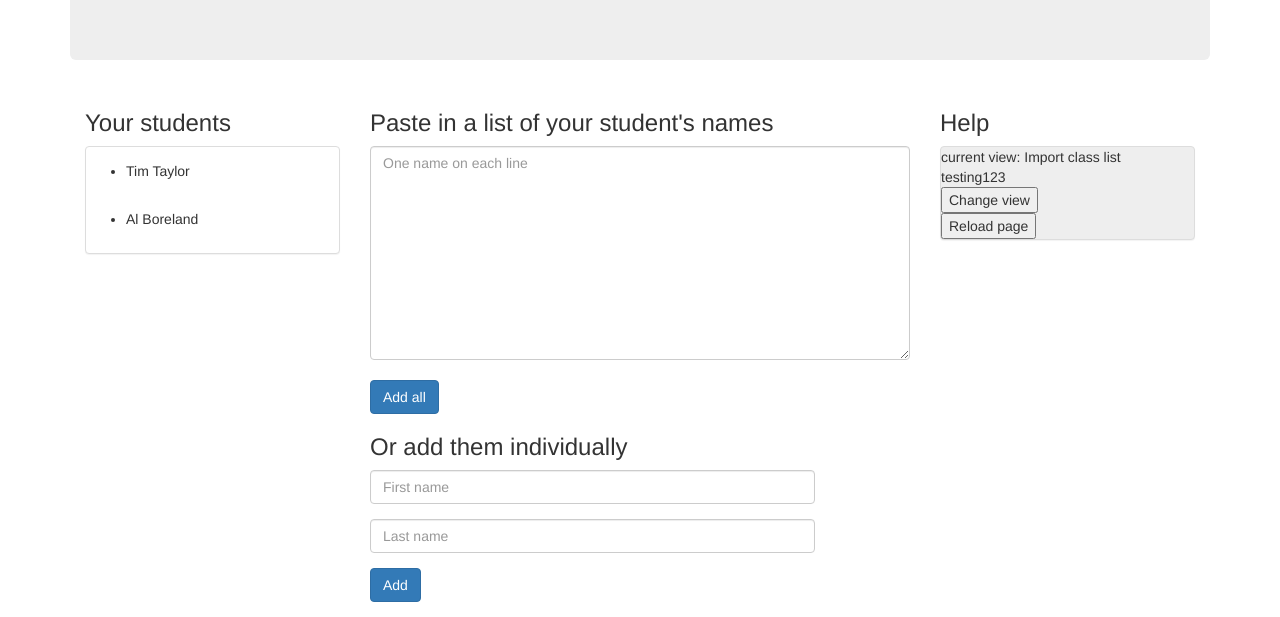
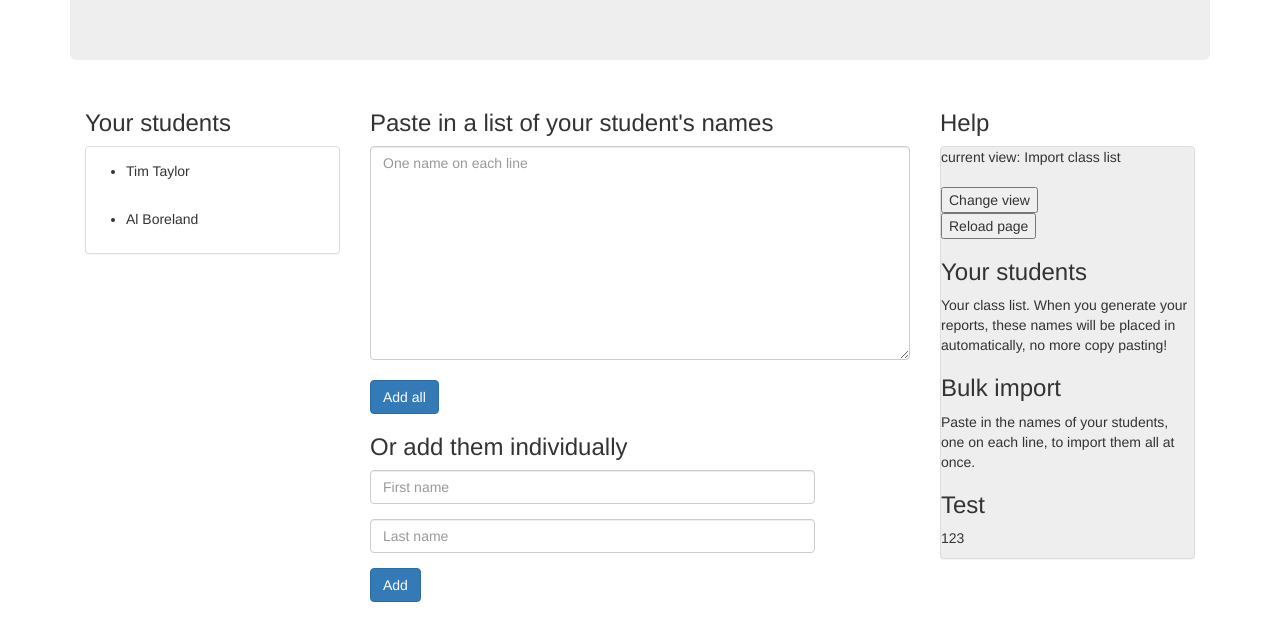
Before and after one commit to Jeremy-Doneghue/Student-Reports-Generator, a plain HTML site: page index.html in a window 1280 px wide. Shown: the part 264-881 px from the top of the page. Drawn offline with Linux system fonts and the light colour scheme.

Commit message:
Add help comments to help pane.

```diff
--- a/components/help/help.js
+++ b/components/help/help.js
@@ -1,4 +1,15 @@
 app1.controller('helpController', function($scope) {
 
-	$scope.test = "testing123";
+	const importStudentsHelp = [
+		['Your students', 'Your class list. When you generate your reports, these names will be placed in automatically, no more copy pasting!'],
+		['Bulk import', 'Paste in the names of your students, one on each line, to import them all at once.'],
+		['Test', '123']
+	];
+
+	const createTemplateHelp = [
+		['Aspects', 'These are the topics you want to comment on about your students. For example, homework or attitude in class. When it comes to creating the reports, you don\'t necesarily need to use each aspect on every student. You can just pick the most relevant ones.'],
+		['Test', '123']
+	];
+
+	$scope.helpComments = [importStudentsHelp, createTemplateHelp];
 });
--- a/index.html
+++ b/index.html
@@ -44,6 +44,7 @@
 			   </div>
 			</div>
 
+			<!-- Help, I need somebody, HELP! -->
 			<div class="col-lg-3 col-md-3 col-sm-6">
 				<div ng-controller="helpController">
 					<h3>Help</h3>
@@ -51,7 +52,12 @@
 						<span>{{"current view: " + views[currentView].jTitle}}</span><br>
 						<span>{{test}}</span><br>
 						<button ng-click="switchView()">Change view</button><br>
-						<button onclick="location.reload(true)">Reload page</button>
+						<button onclick="location.reload(true)">Reload page</button><br>
+
+						<div ng-repeat="comments in helpComments[currentView]">
+							<h3>{{comments[0]}}</h3>
+							<p>{{comments[1]}}</p>
+						</div>
 					</div>
 				</div>
 			</div>
@@ -59,11 +65,6 @@
 
 
 		</div>
-
-
-         <!-- Adds a controller that the Angular module will control.
-            The view is the div element and all that it contains. The $scope
-            component is used to provide data to the view. -->
 
       </div>
       <!-- Load the AngularJS library -->
```
